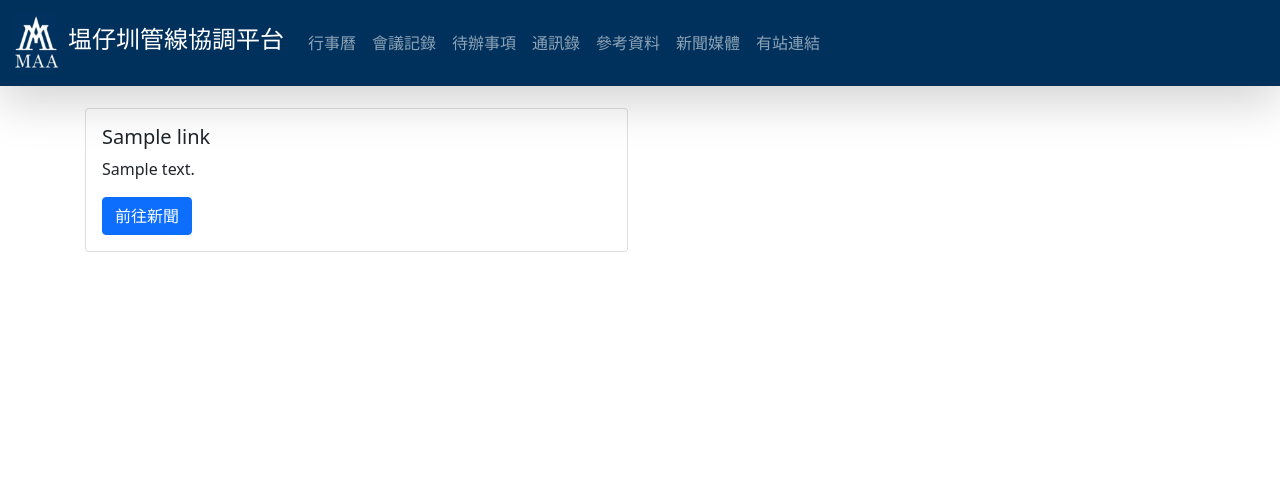
After one commit to bigbear1024/maasite, a Django app: template pipelines/templates/news.html in a window 1280 px wide. The commit adds this page. Shown: the top 492 px of the page. Run offline with Django 4.2, Linux system fonts and the light colour scheme; the template is opened without the code that fills it: most values are stand-ins (such as "Sample title", 1, 10 or a date in 2020).

Commit message:
新增網站連結

```diff
--- a/pipelines/templates/base.html
+++ b/pipelines/templates/base.html
@@ -14,7 +14,7 @@
     {% load static %}
     <link href="{% static 'css/sticky-footer-navbar.css' %}" rel="stylesheet">
 
-    <title>塭仔圳管線協調平台|{% block title %}{% endblock title %}</title>
+    <title>塭仔圳管線協調平台|{% block title %}{% endblock %}</title>
 </head>
 
 <body class="d-flex flex-column h-100">
@@ -46,10 +46,10 @@
                             <a class="nav-link" href="#">參考資料</a>
                         </li>
                         <li class="nav-item">
-                            <a class="nav-link" href="#">新聞</a>
+                            <a class="nav-link" href="{% url 'news' %}">新聞媒體</a>
                         </li>
                         <li class="nav-item">
-                            <a class="nav-link" href="#">常用網站</a>
+                            <a class="nav-link" href="{% url 'links' %}">有站連結</a>
                         </li>
                     </ul>
                     {% comment %} <form class="d-flex">
@@ -64,7 +64,7 @@
     <!-- Begin page content -->
     <main class="flex-shrink-0">
         <div class="container">
-            {% block content %}{% endblock content %}
+            {% block content %}{% endblock %}
             {% block pagination %}
             {% if is_paginated %}
             <div class="pagination">
--- a/pipelines/templates/index.html
+++ b/pipelines/templates/index.html
@@ -1,5 +1,5 @@
 {% extends 'base.html' %}
-{% block title %}首頁{% endblock%}
+{% block title %}首頁{% endblock %}
 {% block content %}
 {% load static %}
 
@@ -12,7 +12,7 @@
         <td>{{meeting.meeting_date}}</td>
         <td><a href="{{ meeting.get_absolute_url }}">{{meeting.subject}}</a></td>
     </tr>
-    {% endfor%}
+    {% endfor %}
 </table>
 <h3 class="mt-5"><a href="{% url 'tasks' %}">待辦事項</a></h3>
 <table class="table table-striped table-hover">
--- /dev/null
+++ b/pipelines/templates/news.html
@@ -0,0 +1,23 @@
+{% extends 'base.html' %}
+
+{% block title %}新聞媒體{% endblock %}
+
+{% block content %}
+
+
+<div class="row mt-5">
+    {% for link in news_link %}
+    <div class="col-sm-6">
+        <div class="card">
+            <div class="card-body">
+                <h5 class="card-title">{{link.name}}</h5>
+                <p class="card-text">{{link.summary}}</p>
+                <a href="{{link.link}}" target="_blank" class="btn btn-primary">前往新聞</a>
+            </div>
+        </div>
+    </div>
+    {% endfor %}
+</div>
+
+
+{% endblock %}
--- a/pipelines/urls.py
+++ b/pipelines/urls.py
@@ -12,4 +12,6 @@ urlpatterns = [
     path('contact/<int:pk>', views.ContactDetailView.as_view(),
          name='contact-detail'),
     path('minutes/', views.minutes, name='minutes'),
+    path('news/', views.news, name='news'),
+    path('links/', views.links, name='links'),
 ]
```
Also changed, not shown: pipelines/admin.py (+7 -1 lines), pipelines/models.py (+21 -1 lines), pipelines/templates/links.html (added, +16 -0 lines), pipelines/views.py (+11 -1 lines), pipelines/migrations/0010_websitelink.py (added), pipelines/migrations/0011_websitelink_summary_alter_websitelink_type.py (added).
